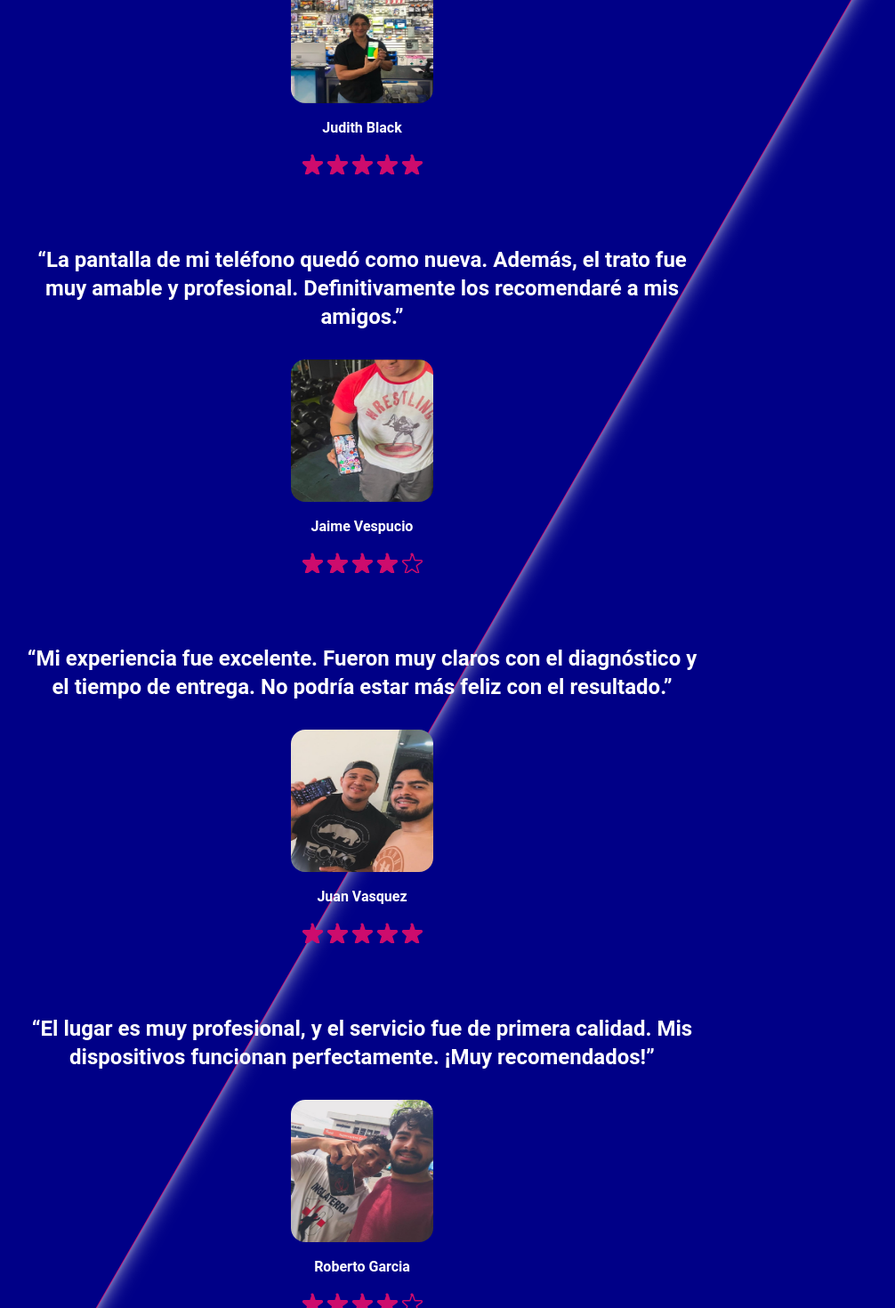
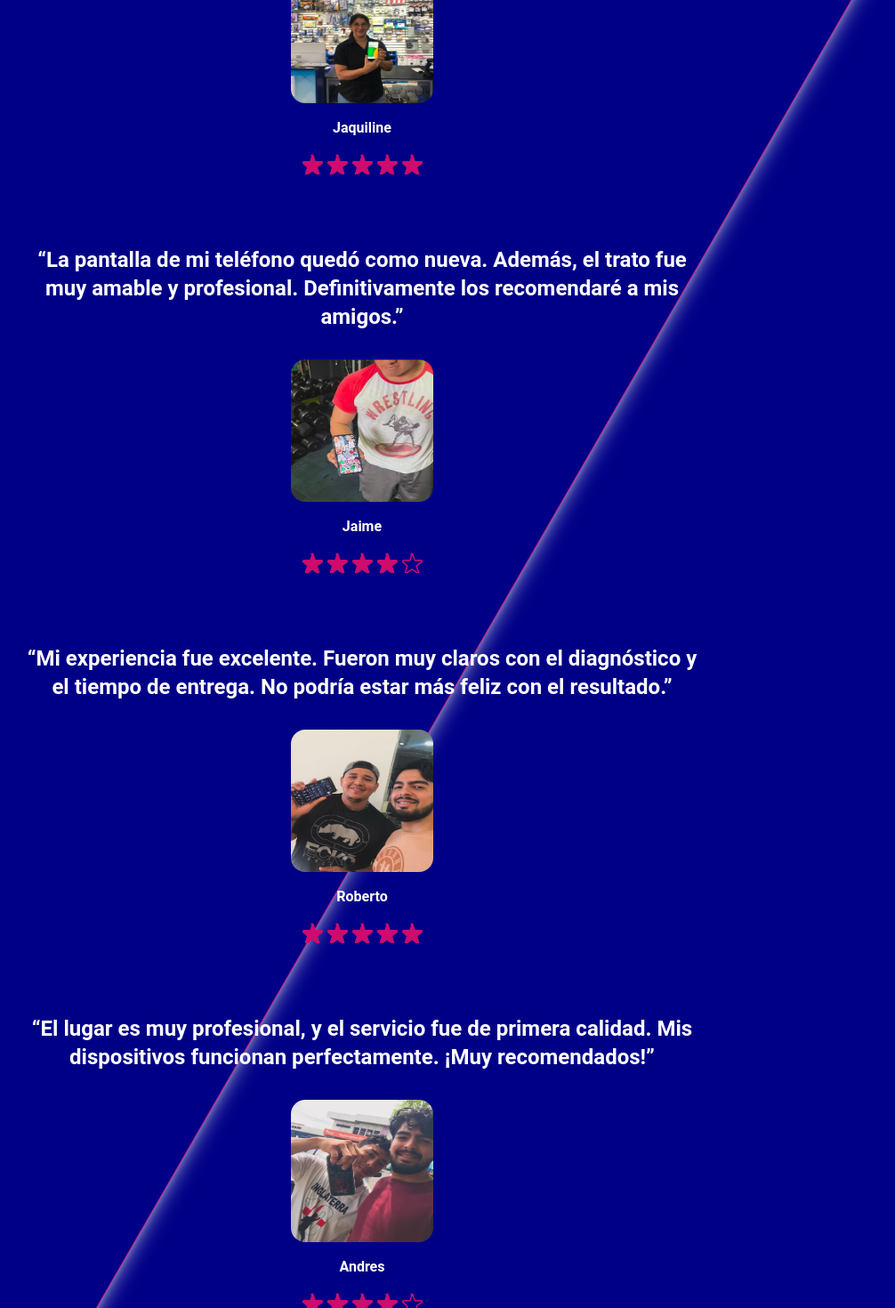
Before and after one commit to MADDOG25/technolife, a React (Vite) app: page /testimonios in a window 1280 px wide. Shown: the part 540-2010 px from the top of the page at 89% size, without its empty margins (233-1239 px from the left). Built offline with nearby package versions, Linux system fonts and the light colour scheme.

Commit message:
add access key webform

```diff
--- a/src/pages/Contact.jsx
+++ b/src/pages/Contact.jsx
@@ -1,12 +1,10 @@
 import { useState } from "react";
-// import { ChevronDownIcon } from "@heroicons/react/solid";
 import { Switch } from "@headlessui/react";
 
 function Contact() {
   const [formData, setFormData] = useState({
     firstName: "",
     lastName: "",
-    company: "",
     email: "",
     phoneNumber: "",
     message: "",
@@ -32,7 +30,7 @@ function Contact() {
     Object.entries(formData).forEach(([key, value]) =>
       formToSend.append(key, value)
     );
-    formToSend.append("access_key", "YOUR_ACCESS_KEY_HERE");
+    formToSend.append("access_key", "b6a739ef-4a74-4b7f-b4e6-343257205976");
 
     try {
       const response = await fetch("https://api.web3forms.com/submit", {
--- a/src/pages/Testimonials.jsx
+++ b/src/pages/Testimonials.jsx
@@ -4,28 +4,28 @@ const testimonials = [
   {
     quote:
       "El equipo hizo un trabajo excepcional reparando mi celular. Su atención al detalle y rapidez fueron impresionantes. Estoy muy agradecida por su servicio.",
-    name: "Judith Black",
+    name: "Jaquiline",
     image: "/src/assets/clientes/cliente1.jpeg",
     rating: 5,
   },
   {
     quote:
       "La pantalla de mi teléfono quedó como nueva. Además, el trato fue muy amable y profesional. Definitivamente los recomendaré a mis amigos.",
-    name: "Jaime Vespucio",
+    name: "Jaime",
     image: "/src/assets/clientes/cliente2.jpeg",
     rating: 4,
   },
   {
     quote:
       "Mi experiencia fue excelente. Fueron muy claros con el diagnóstico y el tiempo de entrega. No podría estar más feliz con el resultado.",
-    name: "Juan Vasquez",
+    name: "Roberto",
     image: "/src/assets/clientes/cliente3.jpeg",
     rating: 5,
   },
   {
     quote:
       "El lugar es muy profesional, y el servicio fue de primera calidad. Mis dispositivos funcionan perfectamente. ¡Muy recomendados!",
-    name: "Roberto Garcia",
+    name: "Andres",
     image: "/src/assets/clientes/cliente4.jpeg",
     rating: 4,
   },
```
